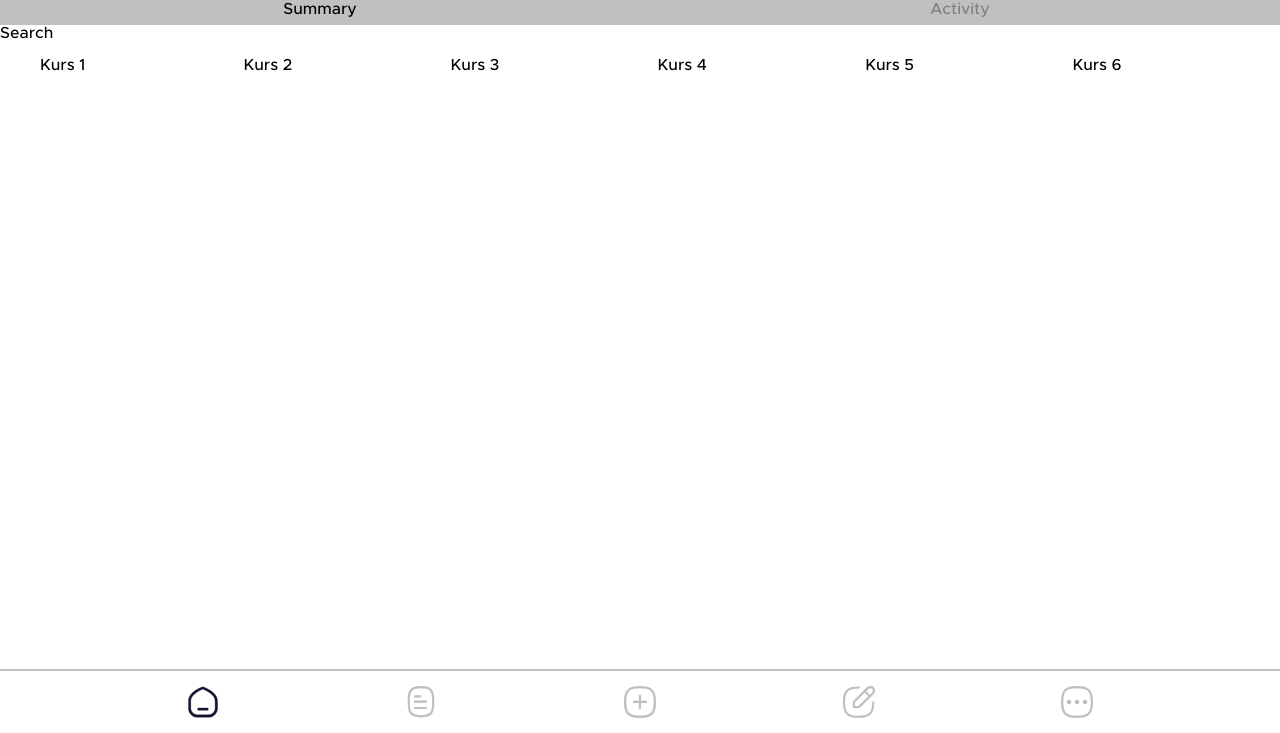
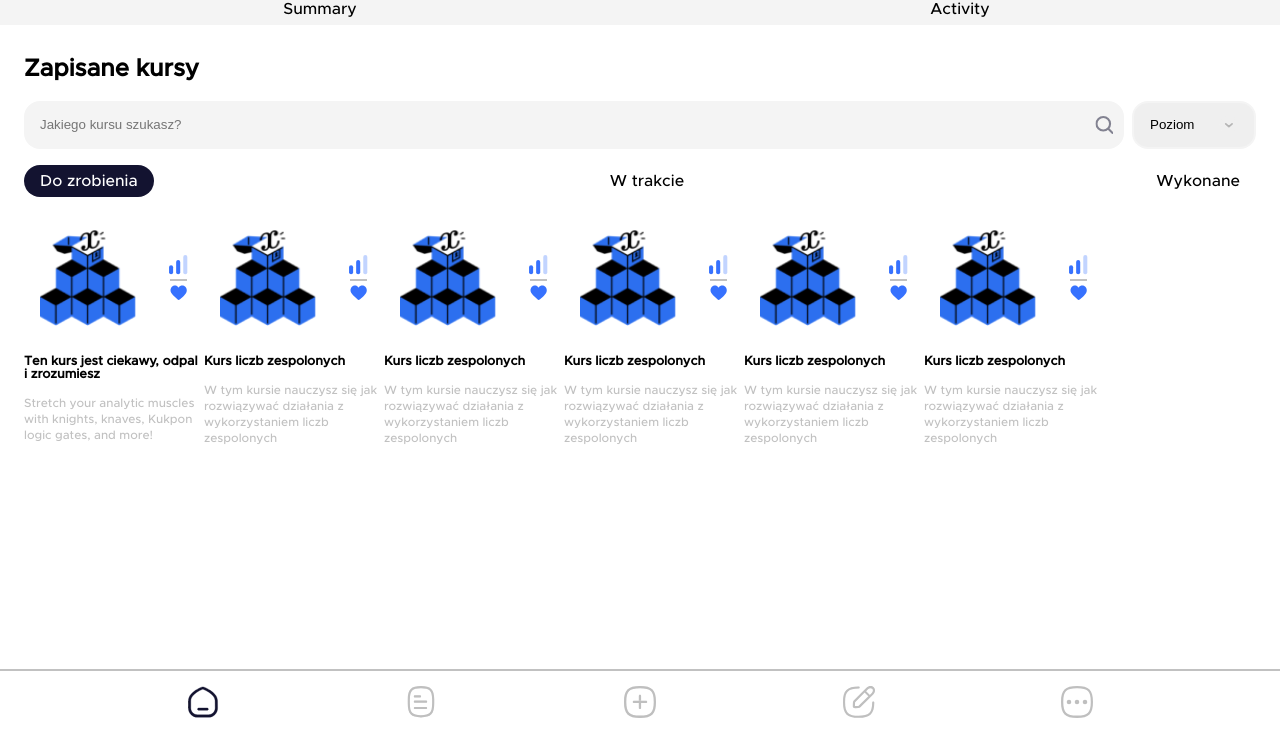
Before and after one commit to FColor04/edumat, a Gatsby site: page / in a window 1280 px wide. Shown: the part 67-800 px from the top of the page. Built offline with nearby package versions, Linux system fonts and the light colour scheme; Gatsby itself is replaced by a stand-in of ours.

Commit message:
Final layout

```diff
--- /dev/null
+++ b/src/components/difficultySelect/difficultySelect.js
@@ -0,0 +1,49 @@
+import React from "react";
+import styled from "styled-components";
+import Dropdown from "../../images/Icons/Dropdown.svg";
+
+const DifficultyContainer = styled.div`
+  height: 100%;
+  width: auto;
+  position: relative;
+  &::after {
+    content: "";
+    position: absolute;
+    width: 1.2rem;
+    height: 1.2rem;
+    right: 0.5rem;
+    top: 50%;
+    transform: translate(-50%, -50%);
+    background-image: url(${Dropdown});
+    background-size: contain;
+    background-repeat: no-repeat;
+    pointer-events: none;
+    opacity: 0.5;
+  }
+`;
+const StyledSelect = styled.select`
+  height: 100%;
+  padding: 0 1rem;
+  padding-right: 3rem;
+  border: 2px solid #f4f4f4;
+  border-radius: 1rem;
+  -moz-appearance: none; /* Firefox */
+  -webkit-appearance: none; /* Safari and Chrome */
+  appearance: none;
+  &::-ms-expand {
+    display: none;
+  }
+`;
+
+const DifficultySelect = () => (
+  <DifficultyContainer>
+    <StyledSelect name="difficulty" id="difficulty">
+      <option value="0">Poziom</option>
+      <option value="1">Poziom 1</option>
+      <option value="2">Poziom 2</option>
+      <option value="3">Poziom 3</option>
+    </StyledSelect>
+  </DifficultyContainer>
+);
+
+export default DifficultySelect;
--- a/src/components/header/header.js
+++ b/src/components/header/header.js
@@ -2,6 +2,10 @@ import React from "React";
 import styled from "styled-components";
 import Logo from "../../images/logo.svg";
 import { Link } from "gatsby";
+
+import Heart from "../../images/Icons/Heart.svg";
+import Notifications from "../../images/Icons/Notifications.svg";
+import Search from "../../images/Icons/Search.svg";
 
 const StyledHeader = styled.header`
   position: sticky;
@@ -10,10 +14,12 @@ const StyledHeader = styled.header`
   display: grid;
   grid-template-columns: 1fr 1fr;
   grid-template-rows: 1fr 2rem;
+  background-color: white;
+  z-index: 199;
 `;
 
 const StyledLink = styled(Link)`
-  background-color: silver;
+  background-color: #f4f4f4;
   color: grey;
   &.active {
     color: black;
@@ -51,14 +57,20 @@ const Header = () => {
     <StyledHeader>
       <StyledLogo src={Logo} alt="edumat" />
       <StyledButtonList>
-        <StyledButton>a</StyledButton>
-        <StyledButton>b</StyledButton>
-        <StyledButton>c</StyledButton>
+        <StyledButton>
+          <img src={Search} alt="search" />
+        </StyledButton>
+        <StyledButton>
+          <img src={Heart} alt="Heart" />
+        </StyledButton>
+        <StyledButton>
+          <img src={Notifications} alt="Notifications" />
+        </StyledButton>
       </StyledButtonList>
       <StyledLink activeClassName="active" to="/">
         Summary
       </StyledLink>
-      <StyledLink activeClassName="active" to="/activity">
+      <StyledLink activeClassName="active" to="/#">
         Activity
       </StyledLink>
     </StyledHeader>
--- a/src/components/navbar/navbar.js
+++ b/src/components/navbar/navbar.js
@@ -6,6 +6,7 @@ import HomeIcon from "../../images/Icons/Home icon.svg";
 import MoreIcon from "../../images/Icons/More icon.svg";
 import PlusIcon from "../../images/Icons/Plus Icon.svg";
 import TestIcon from "../../images/Icons/Test icon.svg";
+import Toolbar from "../toolbar/toolbar";
 
 const StyledNavbar = styled.nav`
   position: fixed;
@@ -16,6 +17,8 @@ const StyledNavbar = styled.nav`
   align-items: center;
   justify-content: space-evenly;
   border-top: 2px solid #c1c1c1;
+  z-index: 198;
+  background-color: white;
 `;
 
 const IconStructure = (props) => (
@@ -27,17 +30,22 @@ const IconStructure = (props) => (
 const Icon = styled(IconStructure)`
   width: 32px;
   height: 32px;
-  opacity: ${({ active }) => (active ? 1 : 0.5)};
+  opacity: 0.5;
+  &.active {
+    opacity: 1;
+  }
 `;
 
 const Navbar = () => {
   return (
     <StyledNavbar>
-      <Icon src={HomeIcon} alt="Home" active></Icon>
-      <Icon src={CourseIcon} alt="Courses"></Icon>
-      <Icon src={PlusIcon} alt="Plus"></Icon>
-      <Icon src={TestIcon} alt="Tests"></Icon>
-      <Icon src={MoreIcon} alt="More"></Icon>
+      <Toolbar>
+        <Icon src={HomeIcon} alt="Home"></Icon>
+        <Icon src={CourseIcon} alt="Courses"></Icon>
+        <Icon src={PlusIcon} alt="Plus"></Icon>
+        <Icon src={TestIcon} alt="Tests"></Icon>
+        <Icon src={MoreIcon} alt="More"></Icon>
+      </Toolbar>
     </StyledNavbar>
   );
 };
--- /dev/null
+++ b/src/components/searchbar/searchbar.js
@@ -0,0 +1,43 @@
+import React from "react";
+import styled from "styled-components";
+import Search from "../../images/Icons/Search.svg";
+
+const StyledSearchBar = styled.div`
+  position: relative;
+  height: 100%;
+  flex-grow: 1;
+  display: flex;
+  input {
+    height: 100%;
+    flex-grow: 1;
+    padding: 1rem;
+    margin-right: 0.5rem;
+    border: 0;
+    border-radius: 1rem;
+    background-color: #f4f4f4;
+  }
+  &::after {
+    content: "";
+    position: absolute;
+    width: 1.2rem;
+    height: 1.2rem;
+    right: 0.5rem;
+    top: 50%;
+    transform: translate(-50%, -50%);
+    background-image: url(${Search});
+    background-size: contain;
+    background-repeat: no-repeat;
+    pointer-events: none;
+    opacity: 0.5;
+  }
+`;
+
+const SearchBar = () => {
+  return (
+    <StyledSearchBar>
+      <input type="text" placeholder="Jakiego kursu szukasz?" />
+    </StyledSearchBar>
+  );
+};
+
+export default SearchBar;
--- /dev/null
+++ b/src/components/toolbar/toolbar.js
@@ -0,0 +1,21 @@
+import React, { useState, useEffect } from "react";
+
+const Toolbar = ({ children }) => {
+  const [activeElement, setActiveElement] = useState(0);
+  const [toolbarElements, setToolbarElements] = useState(children);
+
+  useEffect(() => {
+    setToolbarElements(
+      React.Children.map(toolbarElements, (child, index) => {
+        return React.cloneElement(child, {
+          onClick: () => setActiveElement(index),
+          className: activeElement === index ? "active" : "",
+        });
+      })
+    );
+  }, [activeElement]);
+
+  return <>{toolbarElements}</>;
+};
+
+export default Toolbar;
--- a/src/layouts/mainLayout.js
+++ b/src/layouts/mainLayout.js
@@ -1,7 +1,7 @@
 import React from "react";
 import { createGlobalStyle } from "styled-components";
 import Header from "../components/header/header";
-import Navbar from "../components/navbar/navbar";
+import Navbar from "../components/navBar/navbar";
 
 import MetropolisMedium from "../../static/Metropolis-Medium.otf";
 import MetropolisRegular from "../../static/Metropolis-Regular.otf";
--- a/src/views/coursesView.js
+++ b/src/views/coursesView.js
@@ -1,31 +1,149 @@
 import React from "react";
 import styled from "styled-components";
+import DifficultySelect from "../components/difficultySelect/difficultySelect";
+import SearchBar from "../components/searchBar/searchbar";
+import Toolbar from "../components/toolbar/toolbar";
+import CourseImage from "../images/Icons/Course.png";
+import Level from "../images/Icons/Level.svg";
+import BlueHeart from "../images/Icons/Blue Heart.svg";
 
+const Courses = [
+  {
+    title: "Ten kurs jest ciekawy, odpal i zrozumiesz",
+    description:
+      "Stretch your analytic muscles with knights, knaves, Kukpon logic gates, and more!",
+  },
+  {
+    title: "Kurs liczb zespolonych",
+    description:
+      "W tym kursie nauczysz się jak rozwiązywać działania z wykorzystaniem liczb zespolonych",
+  },
+  {
+    title: "Kurs liczb zespolonych",
+    description:
+      "W tym kursie nauczysz się jak rozwiązywać działania z wykorzystaniem liczb zespolonych",
+  },
+  {
+    title: "Kurs liczb zespolonych",
+    description:
+      "W tym kursie nauczysz się jak rozwiązywać działania z wykorzystaniem liczb zespolonych",
+  },
+  {
+    title: "Kurs liczb zespolonych",
+    description:
+      "W tym kursie nauczysz się jak rozwiązywać działania z wykorzystaniem liczb zespolonych",
+  },
+  {
+    title: "Kurs liczb zespolonych",
+    description:
+      "W tym kursie nauczysz się jak rozwiązywać działania z wykorzystaniem liczb zespolonych",
+  },
+];
+const FlexRow = styled.div`
+  display: flex;
+`;
 const StyledCourseList = styled.ul`
   list-style: none;
   display: flex;
   flex-flow: row wrap;
+  padding: 0;
 `;
-const StyledCourse = styled.li`
+const StyledCourseIcon = styled.img`
+  width: 100%;
+  padding: 1rem;
+`;
+const StyledCourseIconStack = styled.div`
+  display: flex;
+  flex-direction: column;
+  align-items: center;
+  justify-content: center;
+  padding: 1rem;
+  img {
+    padding: 0.25rem 0;
+  }
+  img:not(:first-child) {
+    border-top: 2px solid #c1c1c1;
+  }
+`;
+const CourseStructure = ({ title, description, className }) => (
+  <li className={className}>
+    <FlexRow>
+      <StyledCourseIcon src={CourseImage} alt={title} />
+      <StyledCourseIconStack>
+        <img src={Level} alt="2" />
+        <img src={BlueHeart} alt="<3" />
+      </StyledCourseIconStack>
+    </FlexRow>
+    <h3>{title}</h3>
+    <span>{description}</span>
+  </li>
+);
+const StyledCourse = styled(CourseStructure)`
   display: block;
   flex-grow: 1;
-  min-width: 150px;
-  height: 250px;
+  min-width: 160px;
+  max-width: 180px;
+  min-height: 205px;
+  h3 {
+    font-size: 0.8rem;
+  }
+  span {
+    text-align: justify;
+    font-size: 0.75rem;
+    color: #c1c1c1;
+  }
 `;
-
+const StyledColumn = styled.div`
+  margin: 2rem 1.5rem;
+`;
+const SearchRow = styled.div`
+  display: flex;
+  height: 3rem;
+  font-size: 1rem;
+`;
+const StyledFilterToolbar = styled.ul`
+  display: flex;
+  list-style: none;
+  padding: 0;
+  margin: 0;
+  justify-content: space-between;
+  align-items: center;
+`;
+const StyledFilter = styled.li`
+  padding: 0.5rem 1rem;
+  border-radius: 1rem;
+  height: 2rem;
+  &.active {
+    color: white;
+    background-color: #131330;
+  }
+`;
 const CoursesView = () => {
   return (
-    <>
-      <div>Search</div>
+    <StyledColumn>
+      <h2>Zapisane kursy</h2>
+      <SearchRow>
+        <SearchBar />
+        <DifficultySelect />
+      </SearchRow>
+      <br />
+      <StyledFilterToolbar>
+        <Toolbar>
+          <StyledFilter>Do zrobienia</StyledFilter>
+          <StyledFilter>W trakcie</StyledFilter>
+          <StyledFilter>Wykonane</StyledFilter>
+        </Toolbar>
+      </StyledFilterToolbar>
       <StyledCourseList>
-        <StyledCourse>Kurs 1</StyledCourse>
-        <StyledCourse>Kurs 2</StyledCourse>
-        <StyledCourse>Kurs 3</StyledCourse>
-        <StyledCourse>Kurs 4</StyledCourse>
-        <StyledCourse>Kurs 5</StyledCourse>
-        <StyledCourse>Kurs 6</StyledCourse>
+        {Courses.map((course, index) => (
+          <StyledCourse
+            title={course.title}
+            description={course.description}
+            key={"Course-" + index}
+          ></StyledCourse>
+        ))}
       </StyledCourseList>
-    </>
+    </StyledColumn>
   );
 };
 
```
Also changed, not shown: src/images/Icons/Blue Heart.svg (added), src/images/Icons/Course.png (added), src/images/Icons/Dropdown.svg (added), src/images/Icons/Heart.svg (added), src/images/Icons/Level.svg (added), src/images/Icons/Notifications.svg (added), src/images/Icons/Search.svg (added).
